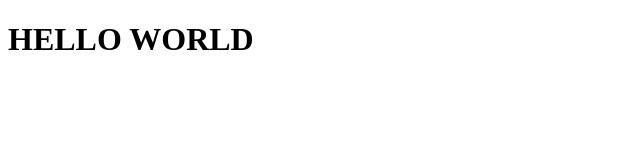
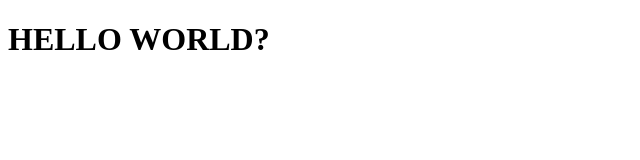
Before and after one commit to princeOprince/js-starter-kit, a website: page src/index.html in a window 1280 px wide. Shown: the full height of the page, 0-640 px from the left. Drawn offline with Linux system fonts and the light colour scheme.

```diff
--- a/src/index.html
+++ b/src/index.html
@@ -9,7 +9,7 @@
 </head>
 
 <body>
-  <h1>HELLO WORLD</h1>
+  <h1>HELLO WORLD?</h1>
 </body>
 
 </html>
```
